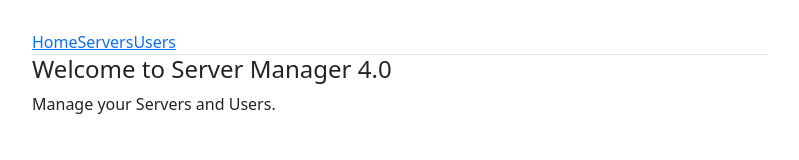
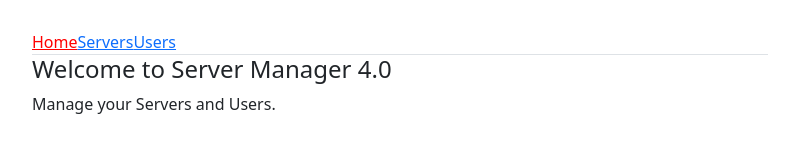
Before and after one commit to HipsterSantos/ng-advanced-routing, an Angular app: page / in a window 1280 px wide. Shown: the top 160 px of the page, without its empty margins (50-849 px from the left). Built offline with nearby package versions, Linux system fonts and the light colour scheme.

Commit message:
update: configuring route

```diff
--- a/src/app/app.component.html
+++ b/src/app/app.component.html
@@ -2,9 +2,16 @@
   <div class="row">
     <div class="col-xs-12 col-sm-10 col-md-8 col-sm-offset-1 col-md-offset-2">
       <ul class="nav nav-tabs">
-        <li role="presentation" class="active" ><a routerLink="/">Home</a></li>
-        <li role="presentation"><a routerLink="/server">Servers</a></li>
-        <li role="presentation"><a [routerLink]="'/user'">Users</a></li>
+        <li role="presentation" class="active" ><a
+          routerLink="/"
+          routerLinkActive="active"
+          [routerLinkActiveOptions]="{exact: true}">Home</a></li>
+        <li role="presentation"><a
+          routerLink="/server"
+          routerLinkActive="active">Servers</a></li>
+        <li role="presentation"><a
+          [routerLink]="'/user'"
+          routerLinkActive="active">Users</a></li>
       </ul>
     </div>
   </div>
--- a/src/app/app.component.scss
+++ b/src/app/app.component.scss
@@ -1,3 +1,6 @@
 .container {
     margin-top: 30px;
   }
+  .active{
+    color: red;
+  }
```
